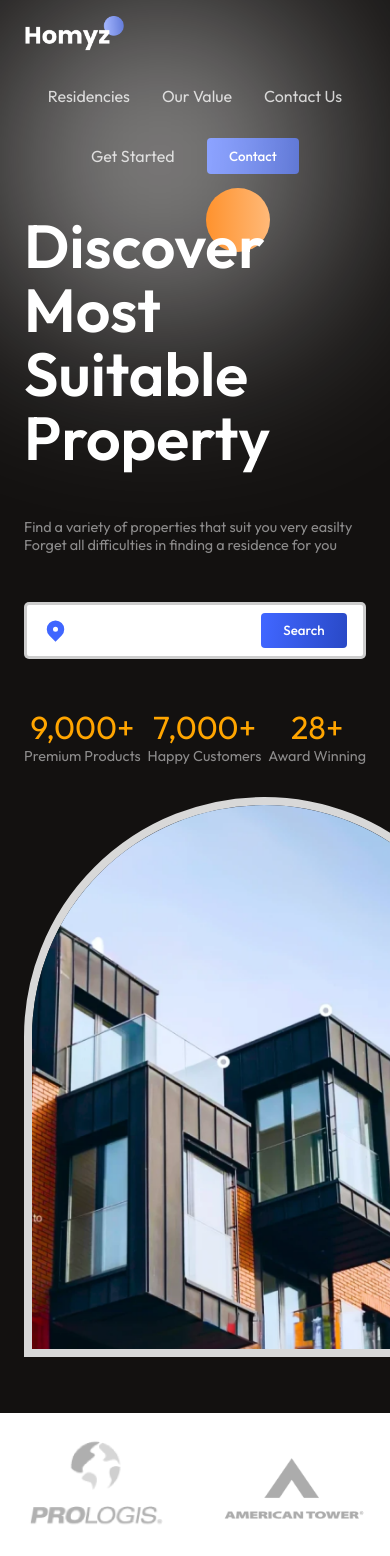
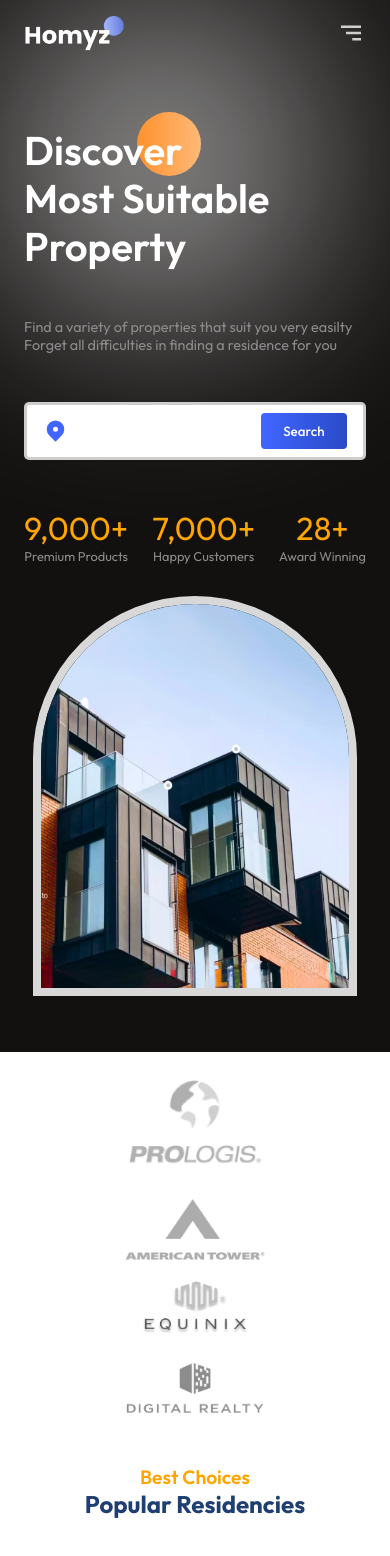
Before and after one commit to nethmalgeesaraux/React-Responsive-Real-Estate-Website, a React (Vite) app: page / in a window 390 px wide. Shown: the top 1556 px of the page. Built offline with nearby package versions, Linux system fonts and the light colour scheme.

Commit message:
all responsive

```diff
--- a/package.json
+++ b/package.json
@@ -15,6 +15,7 @@
     "react-countup": "^6.5.3",
     "react-dom": "^19.2.0",
     "react-icons": "^5.5.0",
+    "react-outside-click-handler": "^1.3.0",
     "react-router-dom": "^7.13.0",
     "swiper": "^12.1.1"
   },
--- a/src/components/Footer/Footer.css
+++ b/src/components/Footer/Footer.css
@@ -1,6 +1,6 @@
 .f-wrapper {
   width: 100%;
-  background:white;
+  background: white;
   padding: 2rem 0;
   border: #535151;
 }
@@ -14,7 +14,6 @@
 }
 
 .f-left,
-
 .f-right {
   display: flex;
   flex-direction: column;
@@ -49,11 +48,21 @@
   color: #ffdd57;
 }
 
+/* Responsive Fixes */
+@media (max-width: 768px) {
+  .f-container {
+    flex-direction: column;
+    align-items: center;
+    text-align: center;
+  }
 
-@media (max-width: 768px) {
+  .f-left,
   .f-right {
     align-items: center;
     text-align: center;
   }
 
+  .f-menu {
+    justify-content: center;
+  }
 }
--- a/src/components/Header/Header.css
+++ b/src/components/Header/Header.css
@@ -1,5 +1,6 @@
 .h-wrapper {
   color: white;
+  z-index: 99;
 }
 
 .h-container {
@@ -16,3 +17,29 @@
 .h-menu > *:hover {
   cursor: pointer;
 }
+
+.menu-icon {
+  display: none;
+}
+
+@media (max-width: 768px) {
+  .menu-icon {
+    display: block;
+  }
+  .h-menu {
+    color: var(--black);
+    position: absolute;
+    top: 3rem;
+    right: 4rem;
+    background: white;
+    flex-direction: column;
+    font-weight: 500;
+    gap: 2rem;
+    padding: 3rem;
+    border-radius: 10px;
+    align-items: flex-start;
+    box-shadow: 0px 4px 4px rgba(0, 0, 0, 0.05);
+    transition: all 300ms ease-in;
+    z-index: 99;
+  }
+}
--- a/src/components/Header/Header.jsx
+++ b/src/components/Header/Header.jsx
@@ -1,12 +1,33 @@
 import React from 'react'
 import './Header.css'
+import { BiMenuAltRight } from 'react-icons/bi';
+import OutsideClickHandler from "react-outside-click-handler";
+
 
 export const Header = () => {
+    const [menu, setMenu] = React.useState(false);
+
+    const getMenuStyles = (menu) => {
+        if (document.documentElement.clientWidth <= 800) {
+            return { right: !menu && "-100%" };
+        }
+    }
+
+
     return (
         <section className="h-wrapper">
             <div className="flexCenter paddings innerWidth h-container">
                 <img src="./logo.png" alt="logo" width={100} />
-                <div className="flexCenter h-menu">
+
+                <OutsideClickHandler
+                    onOutsideClick={() => {
+                        setMenu(false)
+                    }}
+                >
+
+                    <div className="flexCenter h-menu"
+                        style={getMenuStyles(menu)}>
+
                         <a href="">Residencies</a>
                         <a href="">Our Value</a>
                         <a href="">Contact Us</a>
@@ -15,7 +36,12 @@
                             <a href="">Contact</a>
                         </button>
                     </div>
+                     </OutsideClickHandler>
+                    <div className="menu-icon" onClick={() => setMenu((prev) => !prev)}>
+                        <BiMenuAltRight size={30} />
                     </div>
+            </div>
+
         </section>
 
 
--- a/src/components/Hero/Hero.css
+++ b/src/components/Hero/Hero.css
@@ -2,25 +2,25 @@
   color: white;
   position: relative;
   padding-bottom: 2rem;
-
+  z-index: 1;
 }
 
 .hero-container {
-    justify-content: space-between;
+  justify-content: space-around;
   align-items: flex-end;
 }
 
 /* left side */
-.hero-left{
+.hero-left {
   gap: 3rem;
 }
 
-.hero-title{
+.hero-title {
   position: relative;
   z-index: 1;
 }
 
-.hero-title>h1{
+.hero-title > h1 {
   font-weight: 600;
   font-size: 3.8rem;
   line-height: 4rem;
@@ -56,7 +56,7 @@
   justify-content: space-between;
 }
 
-.stat>:nth-child(1) {
+.stat > :nth-child(1) {
   font-size: 2rem;
 }
 
@@ -64,9 +64,6 @@
   font-size: 2rem;
   color: orange;
 }
-
-
-
 
 /* right side */
 
@@ -82,3 +79,36 @@
   width: 100%;
   height: 100%;
 }
+
+@media (max-width: 640px) {
+  .hero-container {
+    margin-top: 2rem;
+  }
+
+  .hero-title > h1 {
+    font-size: 2.5rem;
+    line-height: 3rem;
+  }
+
+  .image-container {
+    width: 95%;
+    height: 25rem;
+  }
+
+  .stats {
+    justify-content: center;
+    gap: 1.5rem;
+  }
+
+  .hero-right {
+    width: 100%;
+  }
+
+  .stat > :nth-child(1) {
+    font-size: 1.5rem;
+  }
+
+  .stat > :nth-child(2) {
+    font-size: 0.8rem;
+  }
+}
--- a/src/components/Residencies/Residencies.css
+++ b/src/components/Residencies/Residencies.css
@@ -88,3 +88,15 @@
   transform: scale(1.05);
   box-shadow: 0px 6px 12px rgba(0, 0, 0, 0.2);
 }
+
+@media (max-width: 640px) {
+  .r-head {
+    align-items: center;
+  }
+  .r-button{
+    position: initial;
+    display: flex;
+    justify-content: center;
+    gap: 1rem;
+  }
+}
--- a/src/components/Value/Value.css
+++ b/src/components/Value/Value.css
@@ -57,3 +57,34 @@
   box-shadow: var(--shadow);
   border-radius: 6px;
 }
+
+@media (max-width: 1024px) {
+  .v-container {
+    flex-direction: column;
+  }
+}
+
+@media (max-width: 768px) {
+  .accordionButton .primaryText {
+    font-size: 0.8rem;
+  }
+}
+
+@media (max-width: 1024px) {
+  .c-container {
+    flex-direction: column;
+  }
+  .c-right {
+    justify-content: center;
+  }
+  .contactModes {
+    width: 100%;
+  }
+  .row {
+    flex-direction: column;
+    width: 100%;
+  }
+  .mode {
+    width: 100%;
+  }
+}
```
Also changed, not shown: 2 other files (tests, documents, lock files or other folders). Lines whose indentation alone changed are shown as unchanged.
